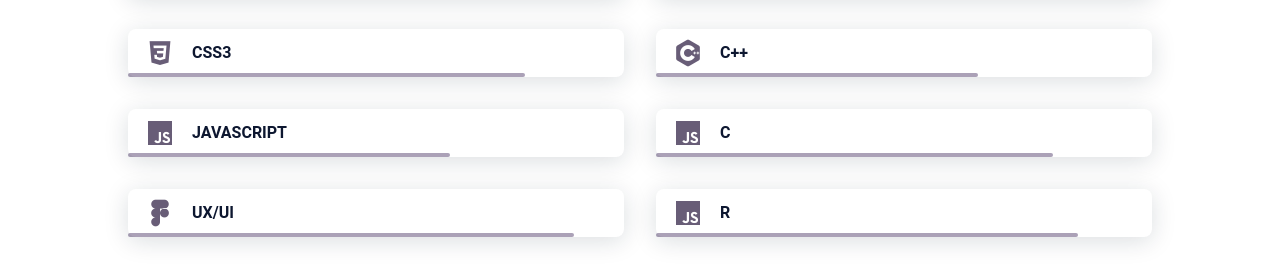
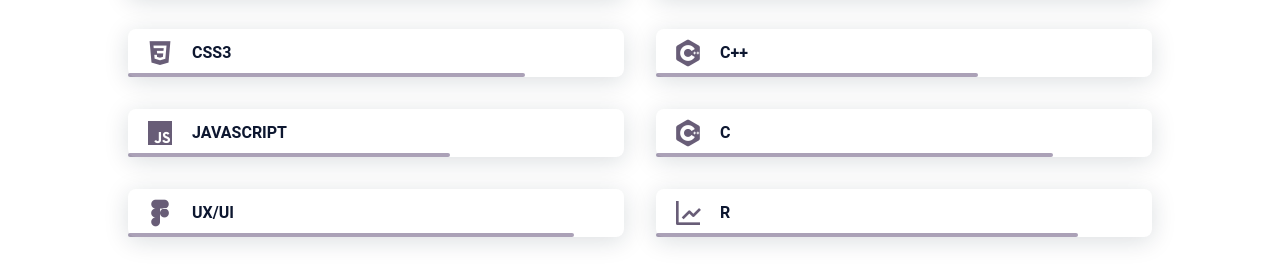
Before and after one commit to quinmeh/quinwebsite, a plain HTML site: page index.html in a window 1280 px wide. Shown: the part 1522-1801 px from the top of the page. Drawn offline with nearby package versions, Linux system fonts and the light colour scheme; files whose address does not match are found by name; a web font is replaced by a local one.

Commit message:
Update index.html

```diff
--- a/index.html
+++ b/index.html
@@ -201,7 +201,7 @@
                     </div>
                     <div class="skills__data roboto-thin">
                         <div class="skills__names">
-                            <i class='bx bxl-javascript skills__icon'></i>
+                            <i class='bx bxl-c-plus-plus skills__icon'></i>
                             <span class="skills__name">C</span>
                         </div>
                         <div class="skills__bar skills__c">
@@ -213,7 +213,7 @@
                     </div>
                     <div class="skills__data roboto-thin">
                         <div class="skills__names">
-                            <i class='bx bxl-javascript skills__icon'></i>
+                            <i class='bx bx-line-chart skills__icon'></i>
                             <span class="skills__name">R</span>
                         </div>
                         <div class="skills__bar skills__r">
```
